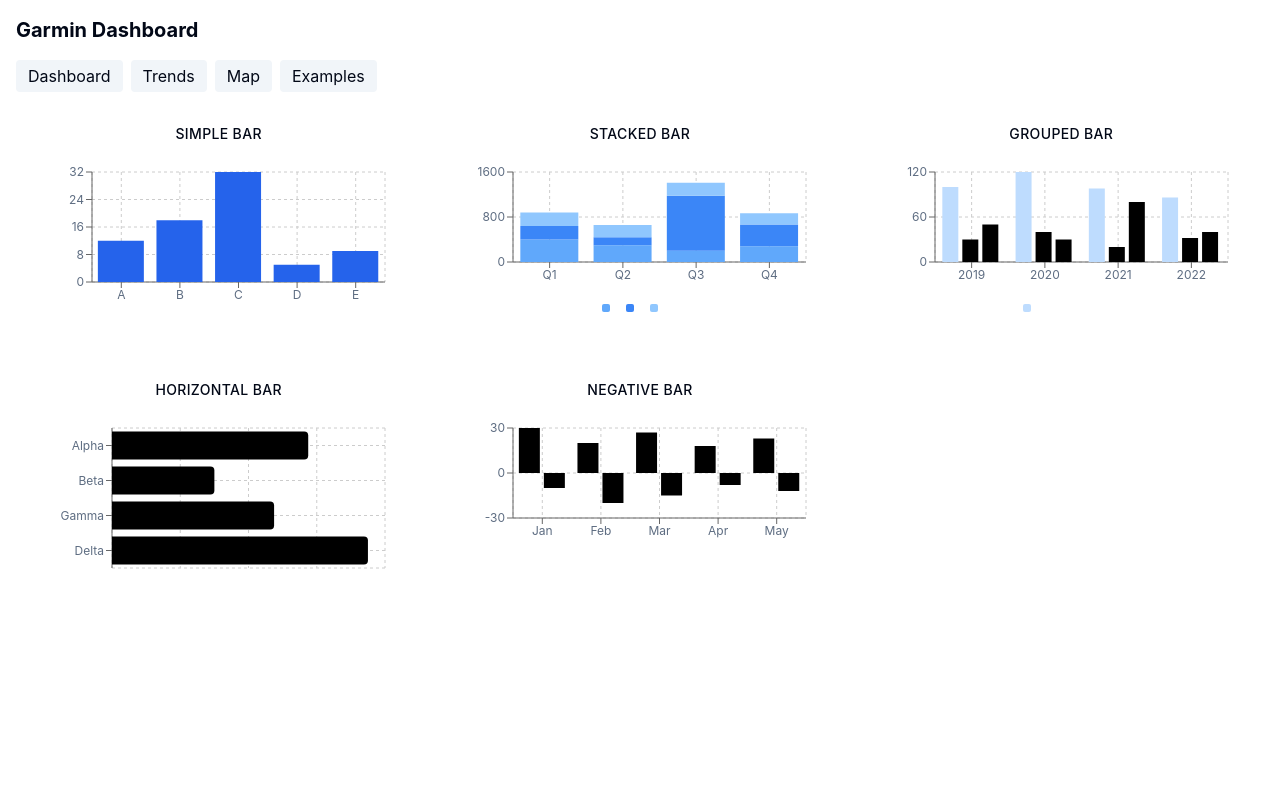
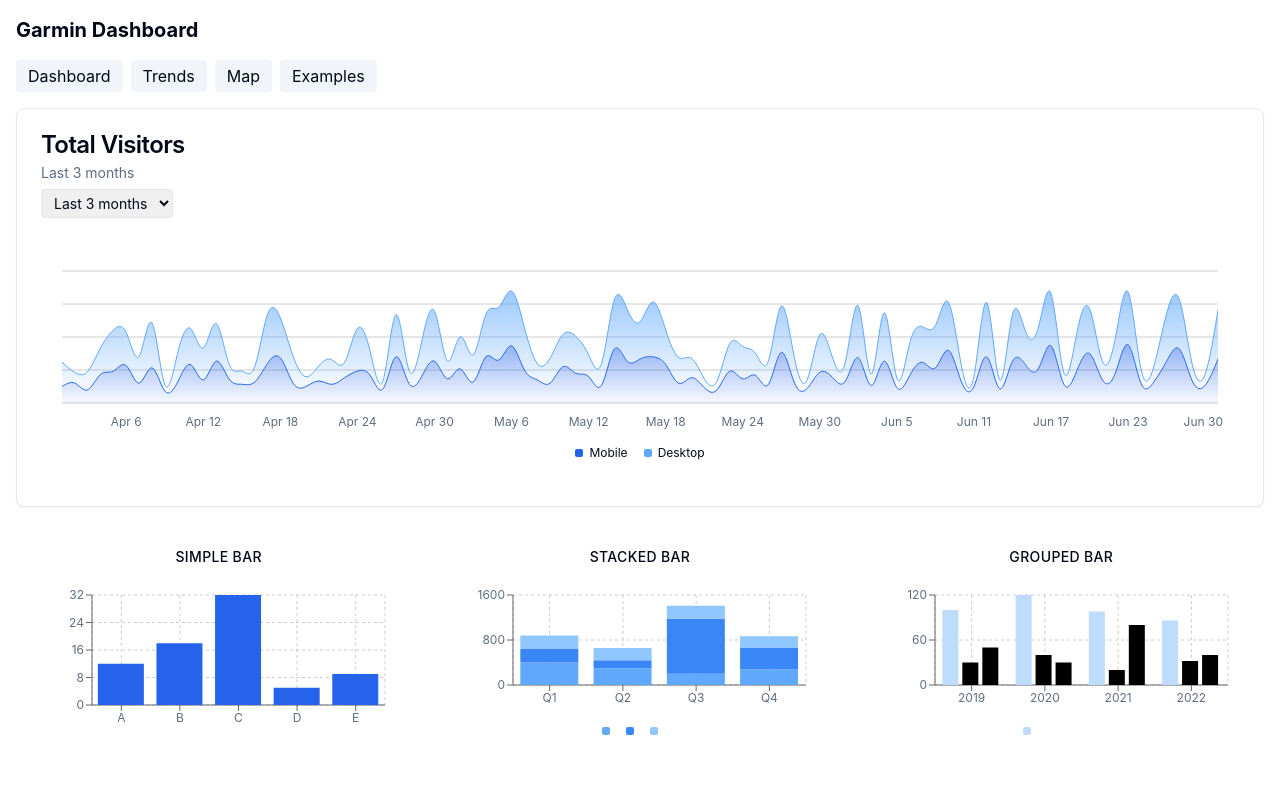
Before and after one commit to osmond/improved-system, a React (Vite) app: page / in a window 1280 px wide. Both pictures are taken after a click on the button "Examples". Shown: the top 800 px of the page. Built offline with nearby package versions, Linux system fonts and the light colour scheme.

Commit message:
Add interactive area chart example

```diff
--- /dev/null
+++ b/src/components/examples/AreaChartInteractive.tsx
@@ -0,0 +1,193 @@
+'use client'
+
+import React from 'react'
+import {
+  Card,
+  CardHeader,
+  CardTitle,
+  CardDescription,
+  CardContent,
+} from '@/components/ui/card'
+import {
+  ChartContainer,
+  ChartTooltip,
+  ChartTooltipContent,
+  ChartLegend,
+  ChartLegendContent,
+  AreaChart,
+  Area,
+  CartesianGrid,
+  XAxis,
+} from '@/components/ui/chart'
+import type { ChartConfig } from '@/components/ui/chart'
+
+const chartData = [
+  { date: '2024-04-01', desktop: 222, mobile: 150 },
+  { date: '2024-04-02', desktop: 97, mobile: 180 },
+  { date: '2024-04-03', desktop: 167, mobile: 120 },
+  { date: '2024-04-04', desktop: 242, mobile: 260 },
+  { date: '2024-04-05', desktop: 373, mobile: 290 },
+  { date: '2024-04-06', desktop: 301, mobile: 340 },
+  { date: '2024-04-07', desktop: 245, mobile: 180 },
+  { date: '2024-04-08', desktop: 409, mobile: 320 },
+  { date: '2024-04-09', desktop: 59, mobile: 110 },
+  { date: '2024-04-10', desktop: 261, mobile: 190 },
+  { date: '2024-04-11', desktop: 327, mobile: 350 },
+  { date: '2024-04-12', desktop: 292, mobile: 210 },
+  { date: '2024-04-13', desktop: 342, mobile: 380 },
+  { date: '2024-04-14', desktop: 137, mobile: 220 },
+  { date: '2024-04-15', desktop: 120, mobile: 170 },
+  { date: '2024-04-16', desktop: 138, mobile: 190 },
+  { date: '2024-04-17', desktop: 446, mobile: 360 },
+  { date: '2024-04-18', desktop: 364, mobile: 410 },
+  { date: '2024-04-19', desktop: 243, mobile: 180 },
+  { date: '2024-04-20', desktop: 89, mobile: 150 },
+  { date: '2024-04-21', desktop: 137, mobile: 200 },
+  { date: '2024-04-22', desktop: 224, mobile: 170 },
+  { date: '2024-04-23', desktop: 138, mobile: 230 },
+  { date: '2024-04-24', desktop: 387, mobile: 290 },
+  { date: '2024-04-25', desktop: 215, mobile: 250 },
+  { date: '2024-04-26', desktop: 75, mobile: 130 },
+  { date: '2024-04-27', desktop: 383, mobile: 420 },
+  { date: '2024-04-28', desktop: 122, mobile: 180 },
+  { date: '2024-04-29', desktop: 315, mobile: 240 },
+  { date: '2024-04-30', desktop: 454, mobile: 380 },
+  { date: '2024-05-01', desktop: 165, mobile: 220 },
+  { date: '2024-05-02', desktop: 293, mobile: 310 },
+  { date: '2024-05-03', desktop: 247, mobile: 190 },
+  { date: '2024-05-04', desktop: 385, mobile: 420 },
+  { date: '2024-05-05', desktop: 481, mobile: 390 },
+  { date: '2024-05-06', desktop: 498, mobile: 520 },
+  { date: '2024-05-07', desktop: 388, mobile: 300 },
+  { date: '2024-05-08', desktop: 149, mobile: 210 },
+  { date: '2024-05-09', desktop: 227, mobile: 180 },
+  { date: '2024-05-10', desktop: 293, mobile: 330 },
+  { date: '2024-05-11', desktop: 335, mobile: 270 },
+  { date: '2024-05-12', desktop: 197, mobile: 240 },
+  { date: '2024-05-13', desktop: 197, mobile: 160 },
+  { date: '2024-05-14', desktop: 448, mobile: 490 },
+  { date: '2024-05-15', desktop: 473, mobile: 380 },
+  { date: '2024-05-16', desktop: 338, mobile: 400 },
+  { date: '2024-05-17', desktop: 499, mobile: 420 },
+  { date: '2024-05-18', desktop: 315, mobile: 350 },
+  { date: '2024-05-19', desktop: 235, mobile: 180 },
+  { date: '2024-05-20', desktop: 177, mobile: 230 },
+  { date: '2024-05-21', desktop: 82, mobile: 140 },
+  { date: '2024-05-22', desktop: 81, mobile: 120 },
+  { date: '2024-05-23', desktop: 252, mobile: 290 },
+  { date: '2024-05-24', desktop: 294, mobile: 220 },
+  { date: '2024-05-25', desktop: 201, mobile: 250 },
+  { date: '2024-05-26', desktop: 213, mobile: 170 },
+  { date: '2024-05-27', desktop: 420, mobile: 460 },
+  { date: '2024-05-28', desktop: 233, mobile: 190 },
+  { date: '2024-05-29', desktop: 78, mobile: 130 },
+  { date: '2024-05-30', desktop: 340, mobile: 280 },
+  { date: '2024-05-31', desktop: 178, mobile: 230 },
+  { date: '2024-06-01', desktop: 178, mobile: 200 },
+  { date: '2024-06-02', desktop: 470, mobile: 410 },
+  { date: '2024-06-03', desktop: 103, mobile: 160 },
+  { date: '2024-06-04', desktop: 439, mobile: 380 },
+  { date: '2024-06-05', desktop: 88, mobile: 140 },
+  { date: '2024-06-06', desktop: 294, mobile: 250 },
+  { date: '2024-06-07', desktop: 323, mobile: 370 },
+  { date: '2024-06-08', desktop: 385, mobile: 320 },
+  { date: '2024-06-09', desktop: 438, mobile: 480 },
+  { date: '2024-06-10', desktop: 155, mobile: 200 },
+  { date: '2024-06-11', desktop: 92, mobile: 150 },
+  { date: '2024-06-12', desktop: 492, mobile: 420 },
+  { date: '2024-06-13', desktop: 81, mobile: 130 },
+  { date: '2024-06-14', desktop: 426, mobile: 380 },
+  { date: '2024-06-15', desktop: 307, mobile: 350 },
+  { date: '2024-06-16', desktop: 371, mobile: 310 },
+  { date: '2024-06-17', desktop: 475, mobile: 520 },
+  { date: '2024-06-18', desktop: 107, mobile: 170 },
+  { date: '2024-06-19', desktop: 341, mobile: 290 },
+  { date: '2024-06-20', desktop: 408, mobile: 450 },
+  { date: '2024-06-21', desktop: 169, mobile: 210 },
+  { date: '2024-06-22', desktop: 317, mobile: 270 },
+  { date: '2024-06-23', desktop: 480, mobile: 530 },
+  { date: '2024-06-24', desktop: 132, mobile: 180 },
+  { date: '2024-06-25', desktop: 141, mobile: 190 },
+  { date: '2024-06-26', desktop: 434, mobile: 380 },
+  { date: '2024-06-27', desktop: 448, mobile: 490 },
+  { date: '2024-06-28', desktop: 149, mobile: 200 },
+  { date: '2024-06-29', desktop: 103, mobile: 160 },
+  { date: '2024-06-30', desktop: 446, mobile: 400 },
+]
+
+const chartConfig = {
+  mobile: { label: 'Mobile', color: 'hsl(var(--chart-1))' },
+  desktop: { label: 'Desktop', color: 'hsl(var(--chart-2))' },
+} satisfies ChartConfig
+
+export default function AreaChartInteractive() {
+  const [range, setRange] = React.useState('90d')
+
+  const filtered = React.useMemo(() => {
+    const reference = new Date('2024-06-30')
+    const days = range === '30d' ? 30 : range === '7d' ? 7 : 90
+    const start = new Date(reference)
+    start.setDate(start.getDate() - days)
+    return chartData.filter((d) => new Date(d.date) >= start)
+  }, [range])
+
+  return (
+    <Card>
+      <CardHeader>
+        <CardTitle>Total Visitors</CardTitle>
+        <CardDescription>Last {range === '90d' ? '3 months' : range === '30d' ? '30 days' : '7 days'}</CardDescription>
+        <div className="mt-2">
+          <select
+            value={range}
+            onChange={(e) => setRange(e.target.value)}
+            className="border rounded px-2 py-1 text-sm"
+          >
+            <option value="90d">Last 3 months</option>
+            <option value="30d">Last 30 days</option>
+            <option value="7d">Last 7 days</option>
+          </select>
+        </div>
+      </CardHeader>
+      <CardContent className="pt-0">
+        <ChartContainer config={chartConfig} className="h-60">
+          <AreaChart data={filtered}>
+            <defs>
+              <linearGradient id="fillMobile" x1="0" y1="0" x2="0" y2="1">
+                <stop offset="5%" stopColor="hsl(var(--chart-1))" stopOpacity={0.8} />
+                <stop offset="95%" stopColor="hsl(var(--chart-1))" stopOpacity={0.1} />
+              </linearGradient>
+              <linearGradient id="fillDesktop" x1="0" y1="0" x2="0" y2="1">
+                <stop offset="5%" stopColor="hsl(var(--chart-2))" stopOpacity={1} />
+                <stop offset="95%" stopColor="hsl(var(--chart-2))" stopOpacity={0.1} />
+              </linearGradient>
+            </defs>
+            <CartesianGrid vertical={false} />
+            <XAxis
+              dataKey="date"
+              tickLine={false}
+              axisLine={false}
+              tickMargin={8}
+              minTickGap={32}
+              tickFormatter={(value) =>
+                new Date(value).toLocaleDateString('en-US', { month: 'short', day: 'numeric' })
+              }
+            />
+            <ChartTooltip
+              content={
+                <ChartTooltipContent
+                  labelFormatter={(value) =>
+                    new Date(value).toLocaleDateString('en-US', { month: 'short', day: 'numeric' })
+                  }
+                  indicator="dot"
+                />
+              }
+            />
+            <ChartLegend content={<ChartLegendContent />} />
+            <Area dataKey="mobile" type="natural" fill="url(#fillMobile)" stroke="hsl(var(--chart-1))" stackId="a" />
+            <Area dataKey="desktop" type="natural" fill="url(#fillDesktop)" stroke="hsl(var(--chart-2))" stackId="a" />
+          </AreaChart>
+        </ChartContainer>
+      </CardContent>
+    </Card>
+  )
+}
--- a/src/pages/Examples.tsx
+++ b/src/pages/Examples.tsx
@@ -1,6 +1,12 @@
 import React from "react";
 import BarChartExamples from "@/components/examples/BarChartExamples";
+import AreaChartInteractive from "@/components/examples/AreaChartInteractive";
 
 export default function Examples() {
-  return <BarChartExamples />;
+  return (
+    <div className="grid gap-6">
+      <AreaChartInteractive />
+      <BarChartExamples />
+    </div>
+  );
 }
```
Also changed, not shown: 1 other file (tests, documents, lock files or other folders).
